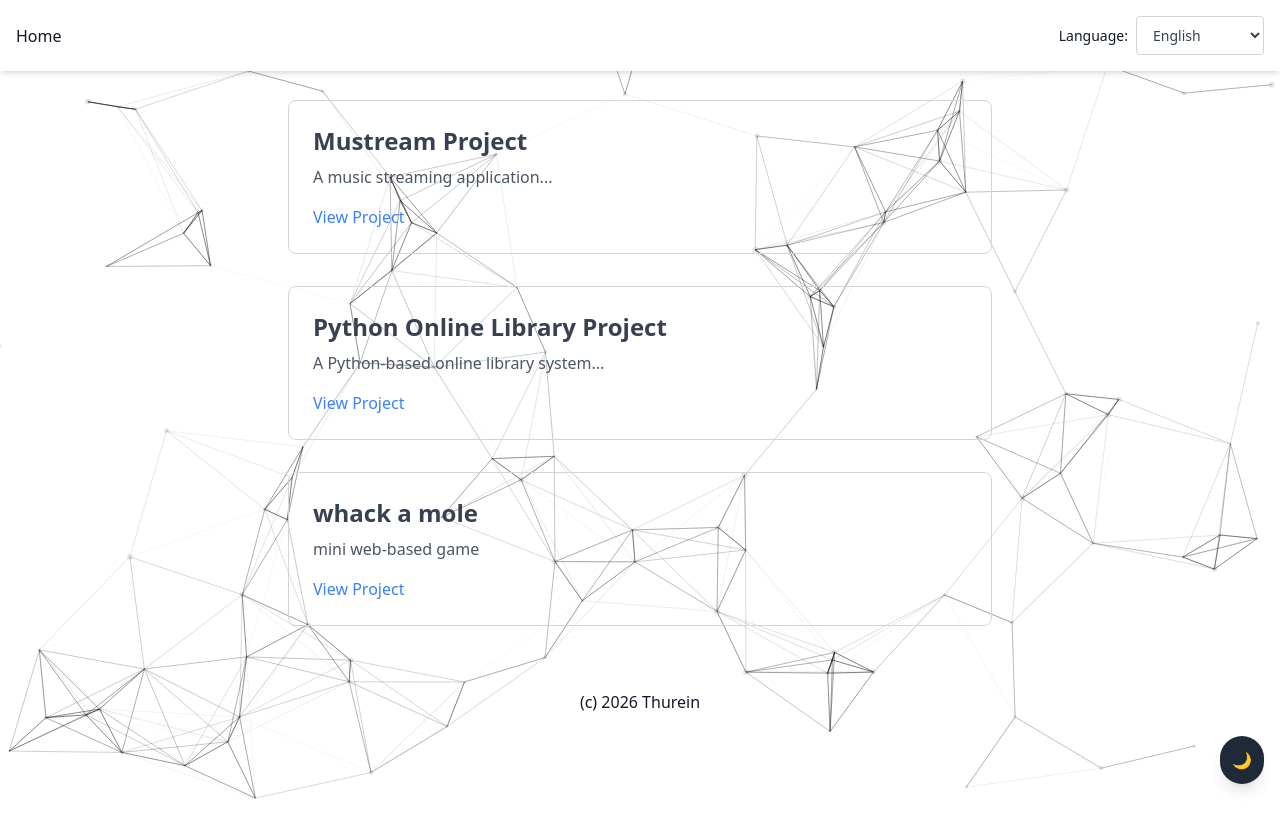
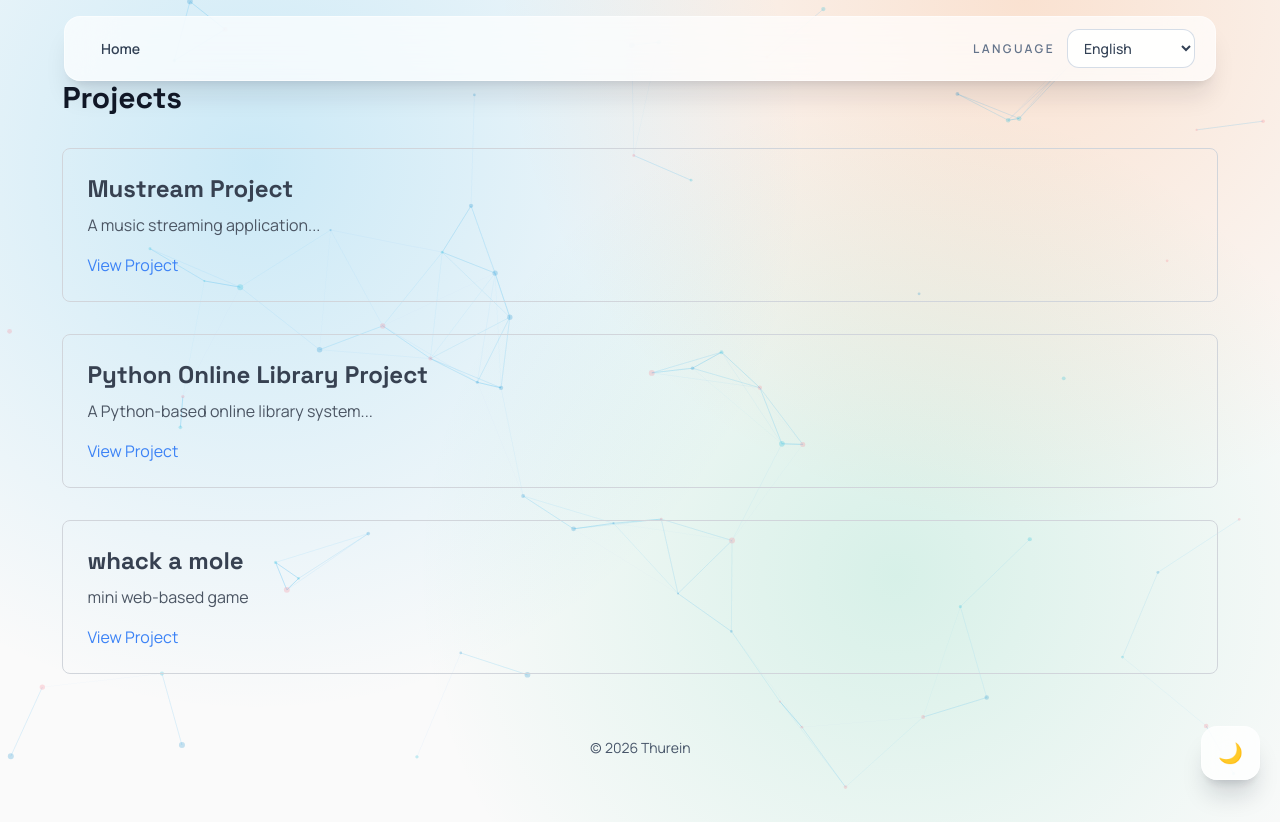
Before and after one commit to dotNaimlyss/portfolio, a Next.js app: page /projects in a window 1280 px wide. Before the commit the page ends 800 px from the top, so only its background shows below. Built offline with nearby package versions, Linux system fonts and the light colour scheme.

Commit message:
modify : particle background, UI

```diff
--- a/src/app/components/ParticlesBackground.tsx
+++ b/src/app/components/ParticlesBackground.tsx
@@ -1,4 +1,3 @@
-// app/components/ParticlesBackground.tsx
 "use client";
 
 import React from "react";
@@ -19,84 +18,59 @@ const ParticlesBackground: React.FC = () => {
       className="pointer-events-none"
       init={particlesInit}
       options={{
-        fullScreen: { enable: true, zIndex: -1 },
+        fullScreen: { enable: true, zIndex: -10 },
         background: {
           color: {
-            value: isDarkMode ? "#000000" : "#ffffff", // Change based on theme
+            value: "transparent",
           },
         },
         fpsLimit: 60,
         particles: {
           number: {
-            value: 100, // Number of particles
+            value: 70,
             density: {
               enable: true,
-              value_area: 800,
+              area: 900,
             },
           },
           color: {
-            value: isDarkMode ? "#ffffff" : "#000000", // Change based on theme
+            value: isDarkMode ? ["#7dd3fc", "#22d3ee", "#f472b6"] : ["#0284c7", "#06b6d4", "#fb7185"],
           },
           shape: {
             type: "circle",
-            stroke: {
-              width: 0,
-              color: "#000000",
-            },
-            polygon: {
-              nb_sides: 5,
-            },
           },
           opacity: {
-            value: 0.1,
-            random: false,
-            anim: {
-              enable: false,
-              speed: 1,
-              opacity_min: 0.1,
-              sync: false,
-            },
+            value: 0.22,
           },
           size: {
-            value: 3,
-            random: true,
-            anim: {
-              enable: false,
-              speed: 40,
-              size_min: 0.1,
-              sync: false,
-            },
+            value: { min: 1, max: 3 },
           },
-          line_linked: {
+          links: {
             enable: true,
-            distance: 150,
-            color: isDarkMode ? "#ffffff" : "#000000", // Change based on theme
-            opacity: 0.4,
+            distance: 130,
+            color: isDarkMode ? "#38bdf8" : "#0ea5e9",
+            opacity: 0.15,
             width: 1,
           },
           move: {
             enable: true,
-            speed: 6,
+            speed: 1.6,
             direction: "none",
             random: false,
             straight: false,
-            out_mode: "out",
-            bounce: false,
-            attract: {
-              enable: false,
-              rotateX: 600,
-              rotateY: 1200,
+            outModes: {
+              default: "out",
             },
           },
         },
         interactivity: {
-          detect_on: "canvas",
+          detectsOn: "canvas",
           events: {
-            onhover: {
-              enable: false,
+            onHover: {
+              enable: true,
               mode: "grab",
             },
-            onclick: {
+            onClick: {
               enable: false,
               mode: "push",
             },
@@ -105,30 +79,13 @@ const ParticlesBackground: React.FC = () => {
           modes: {
             grab: {
               distance: 140,
-              line_linked: {
-                opacity: 1,
+              links: {
+                opacity: 0.35,
               },
-            },
-            bubble: {
-              distance: 400,
-              size: 40,
-              duration: 2,
-              opacity: 8,
-              speed: 3,
-            },
-            repulse: {
-              distance: 200,
-              duration: 0.4,
-            },
-            push: {
-              particles_nb: 4,
-            },
-            remove: {
-              particles_nb: 2,
             },
           },
         },
-        retina_detect: true,
+        detectRetina: true,
       }}
     />
   );
--- a/src/app/globals.css
+++ b/src/app/globals.css
@@ -10,29 +10,35 @@
     background-position: 200% 0;
   }
 }
-.popup {
-  position: absolute;
-  top: 100%;
-  left: 0;
-  width: 100%;
-  background-color: #d1d5db; /* Tailwind's gray-300 */
-  border-radius: 0.375rem;
-  padding: 1rem;
-  box-shadow: 0px 4px 6px rgba(0, 0, 0, 0.1);
-  transition: opacity 0.3s ease-in-out, transform 0.3s ease-in-out;
-  transform: translateY(-10px); /* Default state: hidden */
-  opacity: 0;
+
+* {
+  box-sizing: border-box;
 }
 
-.popup.active {
-  transform: translateY(0); /* Visible state */
-  opacity: 1;
+html {
+  transition: background-color 0.2s, color 0.2s;
 }
 
-.tooltip {
-  z-index: 9999;
-  transition: transform 0.3s ease, opacity 0.3s ease;
-  border: 1px solid red;
+body {
+  font-family: var(--font-manrope), "Segoe UI", sans-serif;
+  background-color: var(--bg-color);
+  color: var(--text-color);
+}
+
+h1,
+h2,
+h3 {
+  font-family: var(--font-space-grotesk), "Segoe UI", sans-serif;
+}
+
+.dark {
+  --bg-color: #020617;
+  --text-color: #f8fafc;
+}
+
+.light {
+  --bg-color: #f8fafc;
+  --text-color: #0f172a;
 }
 
 .animate-shiny {
@@ -45,26 +51,3 @@
   background-size: 200% 100%;
   animation: shinyEffect 3s infinite linear;
 }
-
-* {
-  user-select: none;
-}
-
-html {
-  transition: background-color 0.2s, color 0.2s;
-}
-
-body {
-  background-color: var(--bg-color);
-  color: var(--text-color);
-}
-
-.dark {
-  --bg-color: #1a1a1a;
-  --text-color: #f5f5f5;
-}
-
-.light {
-  --bg-color: #ffffff;
-  --text-color: #000000;
-}
--- a/src/app/layout.tsx
+++ b/src/app/layout.tsx
@@ -4,88 +4,75 @@
 import React, { useEffect, useState } from "react";
 import Link from "next/link";
 import { usePathname } from "next/navigation";
+import { Manrope, Space_Grotesk } from "next/font/google";
 import ParticlesBackground from "./components/ParticlesBackground";
 import { LocaleProvider, useLocale } from "./context/LocaleContext";
 import { ThemeProvider, useTheme } from "./context/ThemeContext";
 import "./globals.css";
 import { localeLabels, locales } from "@/i18n/locales";
 
+const manrope = Manrope({
+  subsets: ["latin"],
+  variable: "--font-manrope",
+  weight: ["400", "500", "600", "700", "800"],
+});
+
+const spaceGrotesk = Space_Grotesk({
+  subsets: ["latin"],
+  variable: "--font-space-grotesk",
+  weight: ["500", "700"],
+});
+
 const Layout: React.FC<{ children: React.ReactNode }> = ({ children }) => {
   const { isDarkMode, toggleTheme } = useTheme();
   const { locale, setLocale, t } = useLocale();
   const pathname = usePathname();
-
   const [isHeaderVisible, setIsHeaderVisible] = useState(true);
 
-  const handleScroll = () => {
-    if (window.scrollY > 50) {
-      setIsHeaderVisible(false);
-    } else {
-      setIsHeaderVisible(true);
-    }
-  };
+  useEffect(() => {
+    const handleScroll = () => {
+      setIsHeaderVisible(window.scrollY <= 50);
+    };
 
-  useEffect(() => {
     window.addEventListener("scroll", handleScroll);
-
-    return () => {
-      window.removeEventListener("scroll", handleScroll);
-    };
+    return () => window.removeEventListener("scroll", handleScroll);
   }, []);
 
   return (
     <html lang={locale}>
       <body
-        className={`${
-          isDarkMode ? "dark" : ""
-        } bg-white text-gray-900 dark:bg-gray-900 dark:text-gray-100`}
+        className={`${manrope.variable} ${spaceGrotesk.variable} ${isDarkMode ? "dark" : ""} min-h-screen bg-neutral-50 text-slate-900 dark:bg-slate-950 dark:text-slate-100`}
       >
-        <div className="relative overflow-hidden min-h-screen">
+        <div className="relative min-h-screen overflow-hidden">
+          <div className="pointer-events-none absolute inset-0 -z-20 bg-[radial-gradient(circle_at_20%_20%,rgba(14,165,233,0.2),transparent_45%),radial-gradient(circle_at_80%_0%,rgba(249,115,22,0.18),transparent_40%),radial-gradient(circle_at_70%_70%,rgba(16,185,129,0.15),transparent_45%)] dark:bg-[radial-gradient(circle_at_20%_20%,rgba(14,165,233,0.18),transparent_45%),radial-gradient(circle_at_80%_0%,rgba(236,72,153,0.14),transparent_40%),radial-gradient(circle_at_70%_70%,rgba(16,185,129,0.14),transparent_45%)]" />
           <ParticlesBackground />
 
           <div
-            className={`fixed top-0 left-0 right-0 z-50 transition-transform duration-300 ${
-              isHeaderVisible ? "transform-none" : "-translate-y-full"
+            className={`fixed left-0 right-0 top-0 z-50 transition-transform duration-300 ${
+              isHeaderVisible ? "translate-y-0" : "-translate-y-full"
             }`}
           >
-            <div className="bg-white dark:bg-gray-900 p-4 shadow-md">
-              <header className="flex justify-between items-center">
-                <nav>
+            <div className="mx-auto mt-4 w-[min(92%,72rem)] rounded-2xl border border-white/50 bg-white/70 px-5 py-3 shadow-xl shadow-slate-900/10 backdrop-blur-xl dark:border-white/10 dark:bg-slate-900/60 dark:shadow-black/25">
+              <header className="flex items-center justify-between gap-4">
+                <nav className="flex items-center gap-2">
                   <Link
                     href="/"
-                    className={`mr-4 hover:underline ${
-                      pathname === "/" ? "font-bold underline" : ""
+                    className={`rounded-lg px-4 py-2 text-sm font-semibold transition-colors ${
+                      pathname === "/"
+                        ? "bg-slate-900 text-white dark:bg-white dark:text-slate-900"
+                        : "text-slate-700 hover:bg-black/5 dark:text-slate-300 dark:hover:bg-white/10"
                     }`}
                   >
                     {t("nav.home")}
                   </Link>
-                  {/* <Link
-                    href="/projects"
-                    className={`mr-4 hover:underline ${
-                      pathname === "/projects" ? "font-bold underline" : ""
-                    }`}
-                  >
-                    {t("nav.projects")}
-                  </Link>
-                  <Link
-                    href="/contact"
-                    className={`hover:underline ${
-                      pathname === "/contact" ? "font-bold underline" : ""
-                    }`}
-                  >
-                    {t("nav.contact")}
-                  </Link> */}
                 </nav>
 
-                <div className="text-sm flex items-center gap-2">
-                  <span>{t("actions.language")}:</span>
+                <div className="flex items-center gap-3 text-sm">
+                  <label className="text-xs font-semibold uppercase tracking-[0.2em] text-slate-500 dark:text-slate-400">
+                    {t("actions.language")}
+                  </label>
                   <select
-                    className={`border rounded px-3 py-2 min-w-32 cursor-pointer
-    ${
-      isDarkMode
-        ? "bg-gray-800 text-white border-gray-600"
-        : "bg-white text-gray-700 border-gray-300"
-    }`}
+                    className="min-w-32 cursor-pointer rounded-xl border border-slate-300/80 bg-white/90 px-3 py-2 font-medium text-slate-700 outline-none transition focus:border-sky-400 dark:border-slate-700 dark:bg-slate-800/90 dark:text-slate-100"
                     value={locale}
                     onChange={(event) =>
                       setLocale(event.target.value as typeof locale)
@@ -103,23 +90,19 @@ const Layout: React.FC<{ children: React.ReactNode }> = ({ children }) => {
             </div>
           </div>
 
-          <div className="relative z-10 max-w-3xl mx-auto p-8">
+          <div className="relative z-10 mx-auto w-[min(94%,80rem)] px-4 pb-10 pt-20 sm:px-6">
             <main>{children}</main>
+
             <button
               onClick={toggleTheme}
-              className={`fixed bottom-4 right-4 p-3 rounded-full shadow-lg
-    bg-gray-800 dark:bg-gray-200 hover:bg-gray-700
-    dark:hover:bg-gray-300 text-gray-200 dark:text-gray-800
-    transition-colors duration-300 `}
+              className="fixed bottom-5 right-5 z-50 rounded-2xl border border-white/40 bg-white/80 px-4 py-3 text-xl shadow-xl shadow-slate-900/15 backdrop-blur-lg transition hover:-translate-y-0.5 hover:bg-white dark:border-white/15 dark:bg-slate-900/80 dark:shadow-black/30 dark:hover:bg-slate-900"
               aria-label="Toggle Dark Mode"
             >
               {isDarkMode ? "☀️" : "🌙"}
             </button>
 
-            <footer className="text-center mt-16">
-              <p className="transition-colors duration-300">
-                {t("footer.copyright", { year: new Date().getFullYear() })}
-              </p>
+            <footer className="mt-16 pb-6 text-center text-sm text-slate-600 dark:text-slate-400">
+              <p>{t("footer.copyright", { year: new Date().getFullYear() })}</p>
             </footer>
           </div>
         </div>
```
Also changed, not shown: src/app/components/Hero.tsx (+19 -7 lines), src/app/components/WeatherStatus.tsx (+73 -65 lines).
